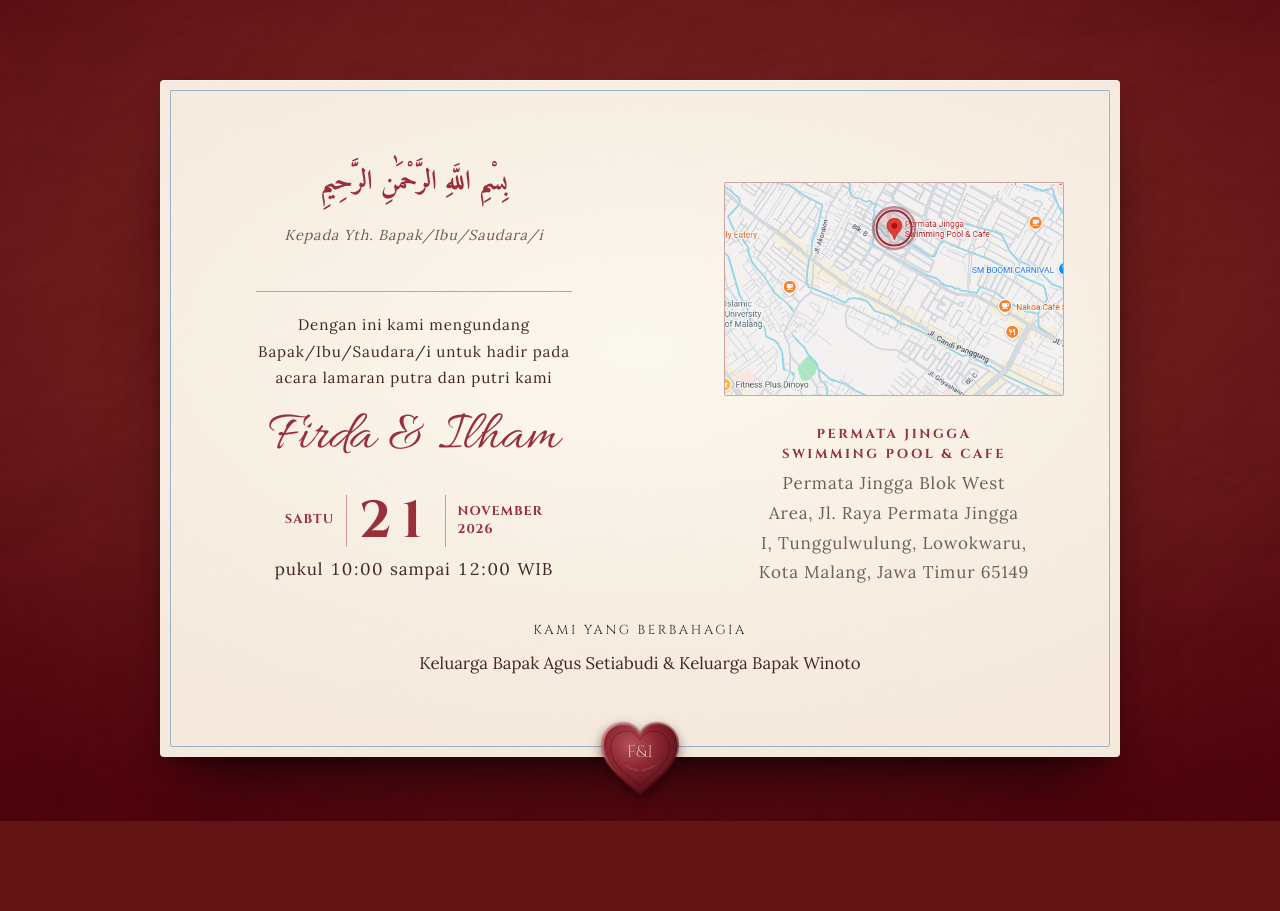
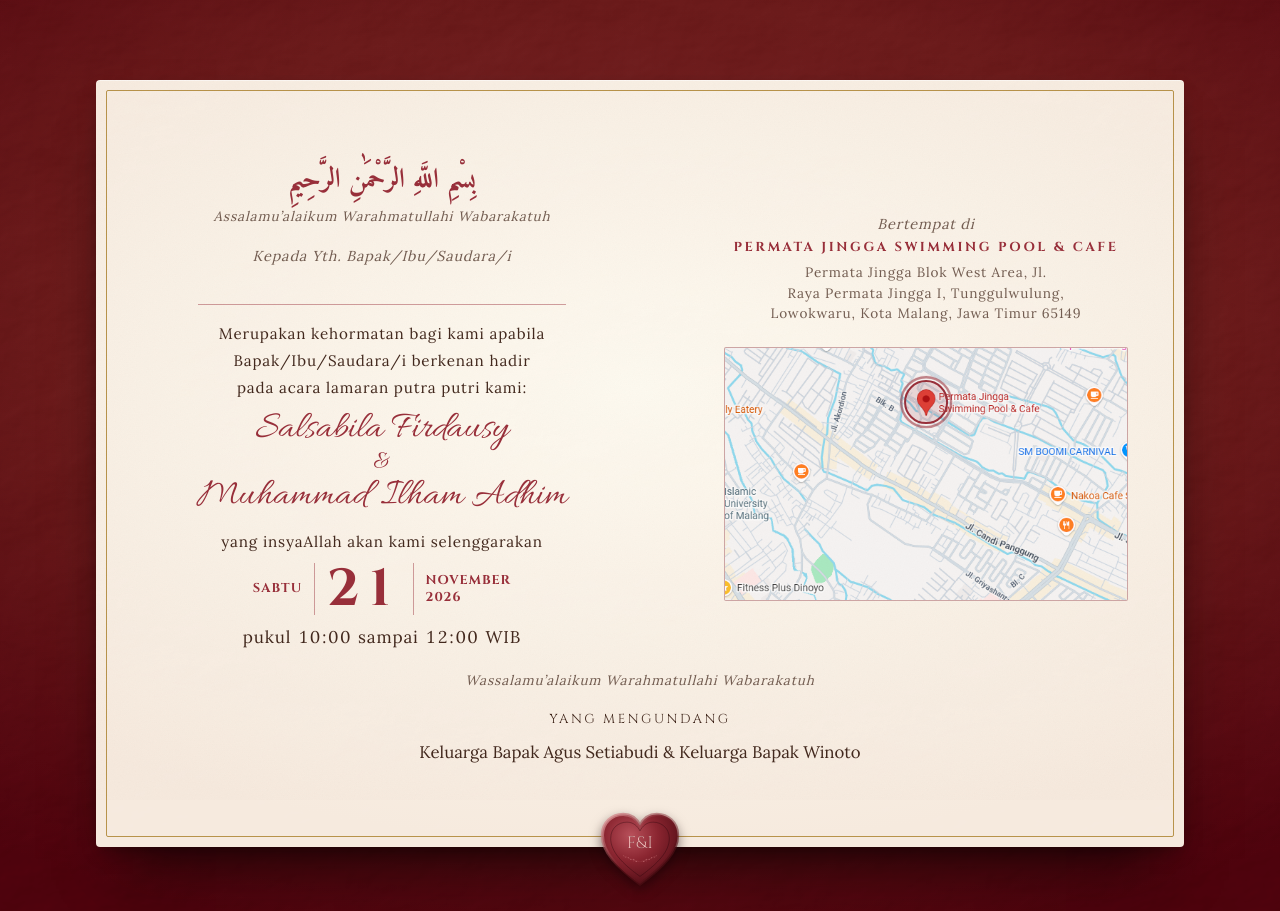
Before and after one commit to ilhamAdhim/personal-website, a Next.js app: page /cetak-lamaran in a window 1280 px wide. Before the commit the page ends 821 px from the top, so only its background shows below. Built offline with nearby package versions, Linux system fonts and the light colour scheme; a web font is replaced by a local one.

Commit message:
feat: enhance LamaranPage for print layout and styling adjustments

```diff
--- a/src/components/wedding-revamp/LamaranPage.tsx
+++ b/src/components/wedding-revamp/LamaranPage.tsx
@@ -1,4 +1,5 @@
 import Head from "next/head";
+import type { CSSProperties } from "react";
 import { useEffect, useRef, useState } from "react";
 
 import { ENGAGEMENT } from "data/engagementConfig";
@@ -23,13 +24,13 @@ const couple = coupleOf(cfg);
 const event = cfg.events[0];
 
 /** Sabtu | 21 | November 2026, the way a printed card sets the date */
-const DateLine = () => {
+const DateLine = ({ className = "mt-7!" }: { className?: string }) => {
   const { lang } = useLang();
   const d = dateParts(event.start, lang);
   return (
     <div
       data-l-in=""
-      className="mt-7! flex items-center justify-center"
+      className={`${className} flex items-center justify-center`}
       style={{ color: "var(--c-rose)" }}
     >
       <p
@@ -69,7 +70,7 @@ const Content = ({
   setLang: (l: Lang) => void;
   print: boolean;
 }) => {
-  const { t, lang } = useLang();
+  const { t } = useLang();
   const ref = useRef<HTMLElement>(null);
 
   // One sequence: the card rises, its lines settle, the seal is pressed on
@@ -99,7 +100,7 @@ const Content = ({
   return (
     <section
       ref={ref}
-      className={`${s.velvet} relative flex flex-col items-center`}
+      className={`${s.velvet} relative flex flex-col items-center print:p-0! print:min-h-0! print:[background:none]! print:overflow-hidden`}
       style={{
         minHeight: "100svh",
         padding: "5rem var(--gutter) 4rem",
@@ -115,56 +116,146 @@ const Content = ({
 
       {/* A5 portrait, one column. The print page goes landscape with two columns from md up */}
       <div
-        className={`relative w-full max-w-[26rem] ${print ? "md:max-w-[60rem] md:my-auto" : ""}`}
+        className={`relative w-full max-w-[26rem] ${print ? "md:max-w-[68rem] md:my-auto print:w-[68rem] print:max-w-none! print:[zoom:0.73]" : ""}`}
       >
         <div
           data-l-card=""
-          className={`${s.paper} ${s.cardFrame} text-center px-7! pt-14! pb-16! aspect-[148/210] ${
-            print
-              ? "md:px-14! md:pt-12! md:pb-12! md:aspect-[210/148] md:grid md:grid-cols-2 md:items-center md:content-center md:gap-x-14"
+          style={print ? ({ "--frame": "var(--c-gold)" } as CSSProperties) : undefined}
+          className={`${s.paper} ${s.cardFrame} print:shadow-none! print:[print-color-adjust:exact] text-center px-7! pt-14! pb-16! aspect-[148/210] ${print
+              ? "md:px-14! md:pt-8! md:pb-8! md:aspect-[210/148] md:grid md:grid-cols-2 md:items-center md:content-center md:gap-x-14"
               : ""
             }`}
         >
+          {print ? (
+            <>
               <div>
                 <div data-l-in="">
                   <InvitedTo text={t.invitedTo} />
                 </div>
+                <p
+                  data-l-in=""
+                  className={`${s.body} ${s.soft} mt-1! italic`}
+                  style={{ fontSize: "0.85rem" }}
+                >
+                  Assalamu’alaikum Warahmatullahi Wabarakatuh
+                </p>
 
-          {(guest || print) && (
-            <div data-l-in="" className="mt-5!">
+                <div data-l-in="" className="mt-4!">
                   <p className={`${s.body} ${s.soft} italic text-[0.9rem]!`}>
                     {t.dear}
                   </p>
-              {print ? (
-                // left empty: the recipient is written in by hand
+                  {/* left empty: the recipient is written in by hand */}
                   <div
-                  className="mx-auto! mt-2! h-9 w-4/5"
+                    className="mx-auto! mt-1! h-8 w-4/5"
                     style={{
                       borderBottom:
                         "1px solid color-mix(in oklab, var(--c-rose) 45%, transparent)",
                     }}
                   />
-              ) : (
-                <p className={`${s.lead} mt-0.5!`}>{guest}</p>
+                </div>
+
+                <p
+                  data-l-in=""
+                  className={`${s.body} mt-4!`}
+                  style={{ fontSize: "0.95rem", textWrap: "balance" }}
+                >
+                  Merupakan kehormatan bagi kami apabila Bapak/Ibu/Saudara/i
+                  berkenan hadir pada acara lamaran putra putri kami:
+                </p>
+
+                <div data-l-in="" className="mt-2!">
+                  <p className={s.names} style={{ fontSize: "2.4rem" }}>
+                    {couple.first.full}
+                  </p>
+                  <p className={s.names} style={{ fontSize: "1.6rem" }}>
+                    &amp;
+                  </p>
+                  <p className={s.names} style={{ fontSize: "2.4rem" }}>
+                    {couple.second.full}
+                  </p>
+                </div>
+
+                <p
+                  data-l-in=""
+                  className={`${s.body} mt-3!`}
+                  style={{ fontSize: "0.95rem" }}
+                >
+                  yang insyaAllah akan kami selenggarakan
+                </p>
+
+                <DateLine className="mt-2!" />
+                <p data-l-in="" className={`${s.body} ${s.tabular} mt-2!`}>
+                  {t.timeRange(formatTime(event.start), formatTime(event.end))}
+                </p>
+
+              </div>
+
+              {/* right column on md+, a hairline divides the two */}
+              <div
+                className="md:border-l md:pl-14"
+                style={{ borderColor: "color-mix(in oklab, var(--c-rose) 35%, transparent)" }}
+              >
+                <p data-l-in="" className={`${s.body} ${s.soft} mt-6! md:mt-0! italic`} style={{ fontSize: "0.9rem" }}>
+                  Bertempat di
+                </p>
+                <p
+                  data-l-in=""
+                  className={s.caps}
+                  style={{ color: "var(--c-rose)", fontWeight: 700, textWrap: "balance" }}
+                >
+                  {event.venue}
+                </p>
+                <p
+                  data-l-in=""
+                  className={`${s.body} ${s.soft} mt-1!`}
+                  style={{ textWrap: "balance", fontSize: "0.85rem", lineHeight: 1.5 }}
+                >
+                  {event.address}
+                </p>
+
+                {cfg.mapImage && (
+                  <div data-l-in="">
+                    <MapFigure image={cfg.mapImage} print />
+                  </div>
                 )}
               </div>
+
+              {/* spans both columns: closing salam, then the families on a single line */}
+              <div data-l-in="" className="mt-7! md:col-span-2 md:mt-4!">
+                <p className={`${s.body} ${s.soft} italic`} style={{ fontSize: "0.85rem" }}>
+                  Wassalamu’alaikum Warahmatullahi Wabarakatuh
+                </p>
+                {cfg.turutMengundang.length > 0 && (
+                  <>
+                    <h3 className={`${s.caps} mt-4!`}>Yang mengundang</h3>
+                    <p
+                      className={`${s.body} mt-2! whitespace-nowrap md:text-[1.05rem]!`}
+                      style={{ fontSize: "clamp(0.7rem, 2.9vw, 1.05rem)", letterSpacing: 0 }}
+                    >
+                      {cfg.turutMengundang.join(" & ")}
+                    </p>
+                  </>
                 )}
+              </div>
+            </>
+          ) : (
+            <>
+              <div data-l-in="">
+                <InvitedTo text={t.invitedTo} />
+              </div>
 
-          {print && (
-            <p
-              data-l-in=""
-              className={`${s.body} mt-5!`}
-              style={{ fontSize: "0.95rem", textWrap: "balance" }}
-            >
-              {lang === "id"
-                ? "Dengan ini kami mengundang Bapak/Ibu/Saudara/i untuk hadir pada acara lamaran putra dan putri kami"
-                : "We kindly invite you to join the engagement of our son and daughter"}
+              {guest && (
+                <div data-l-in="" className="mt-5!">
+                  <p className={`${s.body} ${s.soft} italic text-[0.9rem]!`}>
+                    {t.dear}
                   </p>
+                  <p className={`${s.lead} mt-0.5!`}>{guest}</p>
+                </div>
               )}
 
               <h1
                 data-l-in=""
-            className={`${s.names} mt-4! whitespace-nowrap ${print ? "md:text-[3.5rem]!" : ""}`}
+                className={`${s.names} mt-4! whitespace-nowrap`}
                 style={{ fontSize: "clamp(2.6rem, 12.5vw, 4.25rem)" }}
               >
                 {couple.names}
@@ -175,19 +266,11 @@ const Content = ({
                 {t.timeRange(formatTime(event.start), formatTime(event.end))}
               </p>
 
-          <LaurelPair className={`mx-auto! mt-6! opacity-80 ${print ? "md:hidden!" : ""}`} width={56} />
-          </div>
+              <LaurelPair className="mx-auto! mt-6! opacity-80" width={56} />
 
-          {/* print: right column on md+, a hairline divides the two */}
-          <div
-            className={print ? "flex flex-col md:border-l md:pl-14" : ""}
-            style={{ borderColor: "color-mix(in oklab, var(--c-rose) 35%, transparent)" }}
-          >
-          {/* print: the map comes first, then the venue and address under it */}
-          <div className={print ? "order-2 mt-4!" : ""}>
               <p
                 data-l-in=""
-            className={`${s.caps} mt-3! ${print ? "mt-0!" : ""}`}
+                className={`${s.caps} mt-3!`}
                 style={{ color: "var(--c-rose)", fontWeight: 700, textWrap: "balance" }}
               >
                 {event.venue}
@@ -199,15 +282,13 @@ const Content = ({
               >
                 {event.address}
               </p>
-          </div>
 
               {cfg.mapImage && (
-            <div data-l-in="" className={print ? "order-1" : ""}>
-              <MapFigure image={cfg.mapImage} print={print} />
+                <div data-l-in="">
+                  <MapFigure image={cfg.mapImage} />
                 </div>
               )}
 
-          {!print && (
               <div data-l-in="" className="mt-6! grid gap-3">
                 <a
                   href={event.mapsUrl}
@@ -218,28 +299,14 @@ const Content = ({
                   {t.map}
                 </a>
               </div>
-          )}
-
-          </div>
-
-          {/* print: spans both columns so the families fit on a single line */}
-          {print && cfg.turutMengundang.length > 0 && (
-            <div data-l-in="" className="mt-7! md:col-span-2 md:mt-8!">
-              <h3 className={s.caps}>{t.alsoInviting}</h3>
-              <p
-                className={`${s.body} mt-2! whitespace-nowrap md:text-[1.05rem]!`}
-                style={{ fontSize: "clamp(0.7rem, 2.9vw, 1.05rem)", letterSpacing: 0 }}
-              >
-                {cfg.turutMengundang.join(" & ")}
-              </p>
-            </div>
+            </>
           )}
         </div>
 
         {/* the wax seal, pressed over the card's lower edge */}
         <div
           data-l-seal=""
-          className="absolute left-1/2 -bottom-10 w-[5rem] -translate-x-1/2 z-[2]"
+          className="absolute left-1/2 -bottom-10 w-[5rem] -translate-x-1/2 z-[2] print:hidden"
         >
           <HeartSeal className="w-full! h-auto!" />
         </div>
--- a/src/components/wedding-revamp/wr.module.css
+++ b/src/components/wedding-revamp/wr.module.css
@@ -435,7 +435,7 @@
   content: "";
   position: absolute;
   inset: 10px;
-  border: 1px solid var(--c-dusk);
+  border: 1px solid var(--frame, var(--c-dusk));
   border-radius: 2px;
   pointer-events: none;
 }
@@ -669,3 +669,9 @@
     transition: none;
   }
 }
+
+/* Browser print of /cetak-lamaran: one A5 landscape sheet, no margins */
+@page {
+  size: A5 landscape;
+  margin: 0;
+}
--- a/src/lib/styles/wedding-tokens.css
+++ b/src/lib/styles/wedding-tokens.css
@@ -14,4 +14,5 @@
   /* the one cool accent: small touches only, always with cream between it and burgundy */
   --c-dusk: #9db4c8; /* dusty blue */
   --c-slate: #6e8ba3; /* darker dusty blue, for thin lines */
+  --c-gold: #b8934a; /* printed-card keyline */
 }
```
Lines whose indentation alone changed are shown as unchanged.
